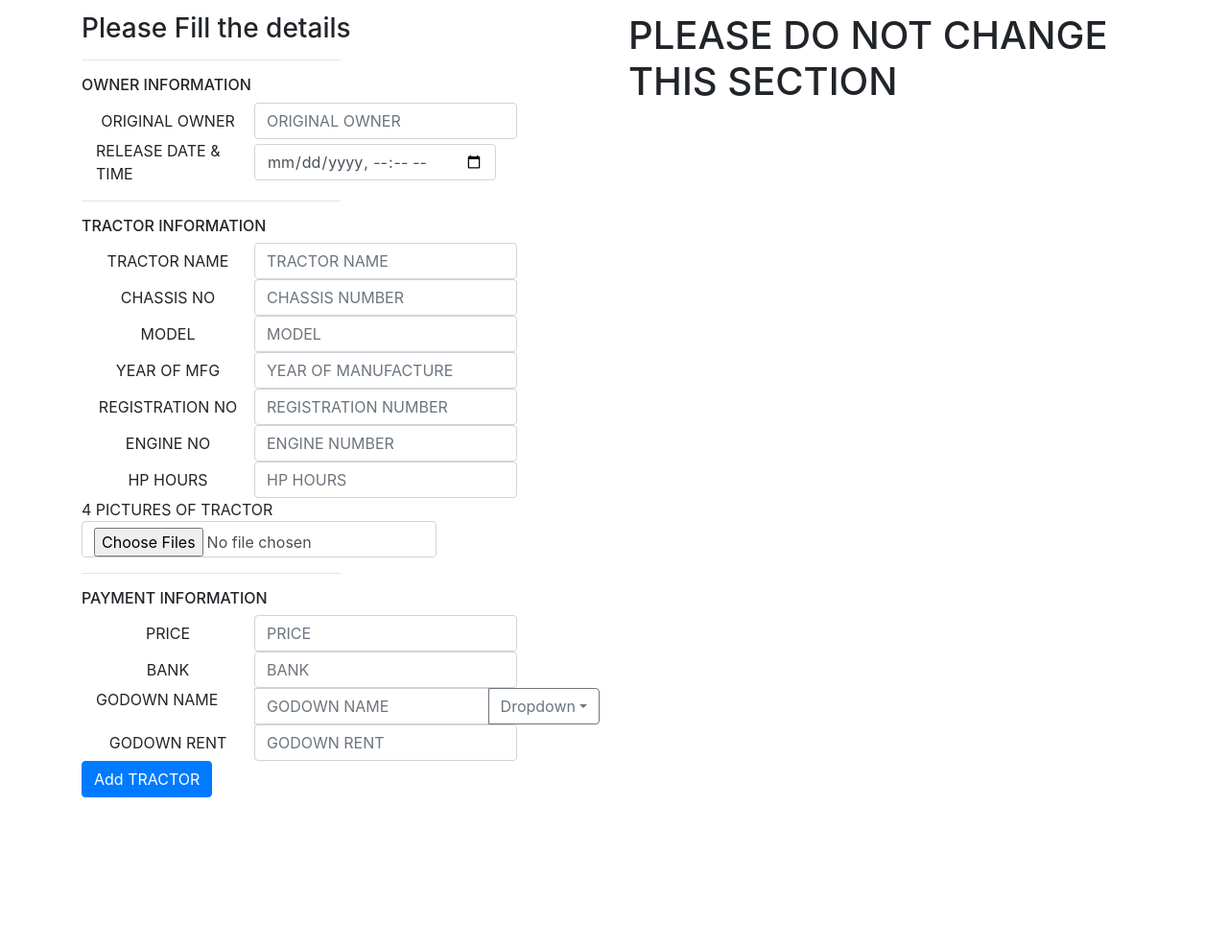
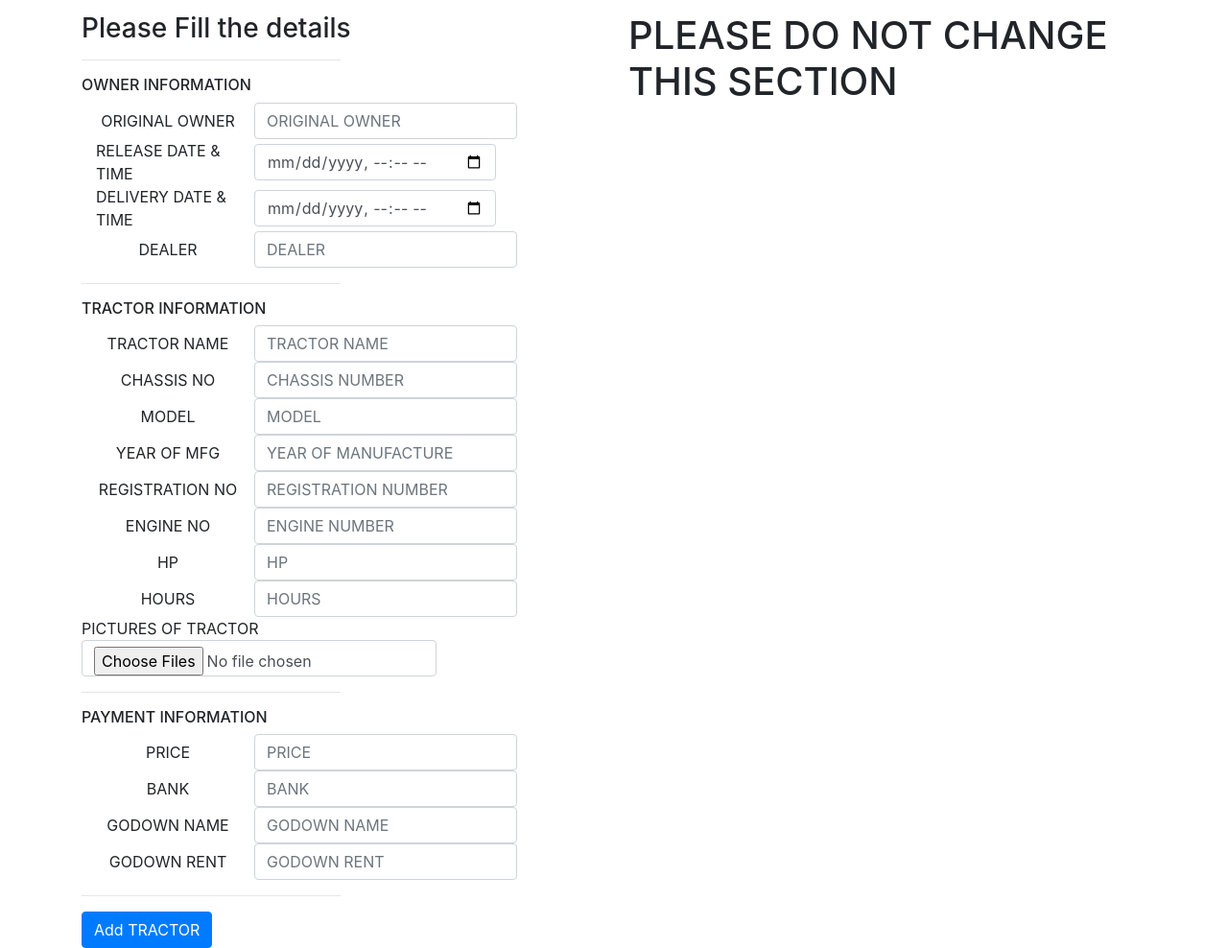
Before and after one commit to RavirajPawar/tractor-dealer, a Flask app: page /inventory in a window 1280 px wide. Shown: the part 56-1044 px from the top of the page at 96% size. Before the commit the page ends 887 px from the top, so only its background shows below. Run offline with Flask 2, Linux system fonts and the light colour scheme; some libraries are stand-ins or nearby versions.

Commit message:
fixed UI Issues

```diff
--- a/inventory/templates/inventory.html
+++ b/inventory/templates/inventory.html
@@ -17,6 +17,16 @@
         <div class="form-inline">
           <label class="control-label col-sm-4">RELEASE DATE & TIME</label>
           <input type="datetime-local"  name="release-date-time" class="form-control" required>
+        </div>
+
+        <div class="form-inline">
+          <label class="control-label col-sm-4">DELIVERY DATE & TIME</label>
+          <input type="datetime-local"  name="delievery-date-time" class="form-control" required>
+        </div>
+
+        <div class="form-inline" >
+          <label class="control-label col-sm-4">DEALER</label>
+          <input type="text"  placeholder="DEALER" name="dealer" class="form-control" required>
         </div>
 
         <hr style="width:50%;text-align:left;margin-left:0">
@@ -52,12 +62,14 @@
         </div>
 
         <div class="form-inline" >
-          <label class="control-label col-sm-4">HP HOURS</label>
-          <input type="text"  placeholder="HP HOURS" name="hp-hours" class="form-control" required>
+          <label class="control-label col-sm-4">HP</label>
+          <input type="text"  placeholder="HP" name="hp-hours" class="form-control" required>
+          <label class="control-label col-sm-4">HOURS</label>
+          <input type="text"  placeholder="HOURS" name="hp-hours" class="form-control" required>
         </div>
 
         <div class="form-inline">
-          <label for="formFileMultiple" class="form-label">4 PICTURES OF TRACTOR</label>
+          <label for="formFileMultiple" class="form-label">PICTURES OF TRACTOR</label>
           <input class="form-control" type="file" id="formFileMultiple" multiple />
         </div>
 
@@ -74,20 +86,9 @@
           <input type="text"  placeholder="BANK" name="bank" class="form-control" required>
         </div>
 
-        <div class="input-group">
+        <div class="form-inline" >
           <label class="control-label col-sm-4">GODOWN NAME</label>
-          <input type="text" placeholder="GODOWN NAME" class="form-control" aria-label="Text input with dropdown button">
-          <div class="input-group-append">
-            <button class="btn btn-outline-secondary dropdown-toggle" type="button" data-toggle="dropdown" aria-haspopup="true" aria-expanded="false">Dropdown</button>
-            <div class="dropdown-menu">
-              <a class="dropdown-item" href="#">ICHALKARANJI</a>
-              <a class="dropdown-item" href="#">NARANDE</a>
-              <a class="dropdown-item" href="#">ALTE</a>
-              <a class="dropdown-item" href="#">PUNE</a>
-              <div role="separator" class="dropdown-divider"></div>
-              <a class="dropdown-item" href="#">Separated link</a>
-            </div>
-          </div>
+          <input type="text"  placeholder="GODOWN NAME" name="godown-name" class="form-control" required>
         </div>
 
         <div class="form-inline" >
@@ -95,9 +96,10 @@
           <input type="text"  placeholder="GODOWN RENT" name="godown-rent" class="form-control" required>
         </div>
 
+        <hr style="width:50%;text-align:left;margin-left:0">
 
-        <div class="form-inline">
-        <input class="btn btn-primary" type="submit" value="Add TRACTOR">
+        <div class="form-inline" style="text-align:center">
+        <input class="btn btn-primary" style="text-align:center" type="submit" value="Add TRACTOR">
       </div>
     </form>
   </div>
```
